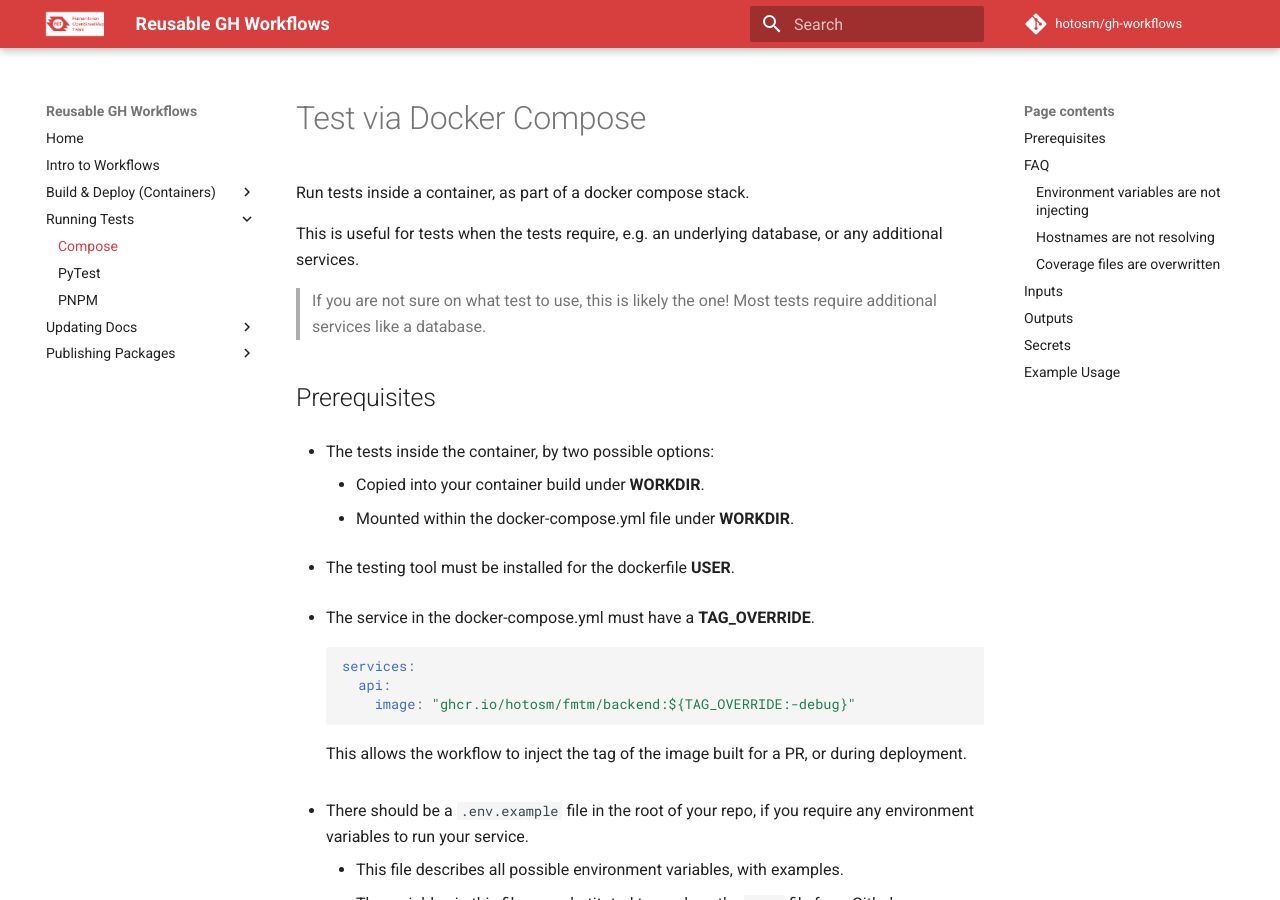
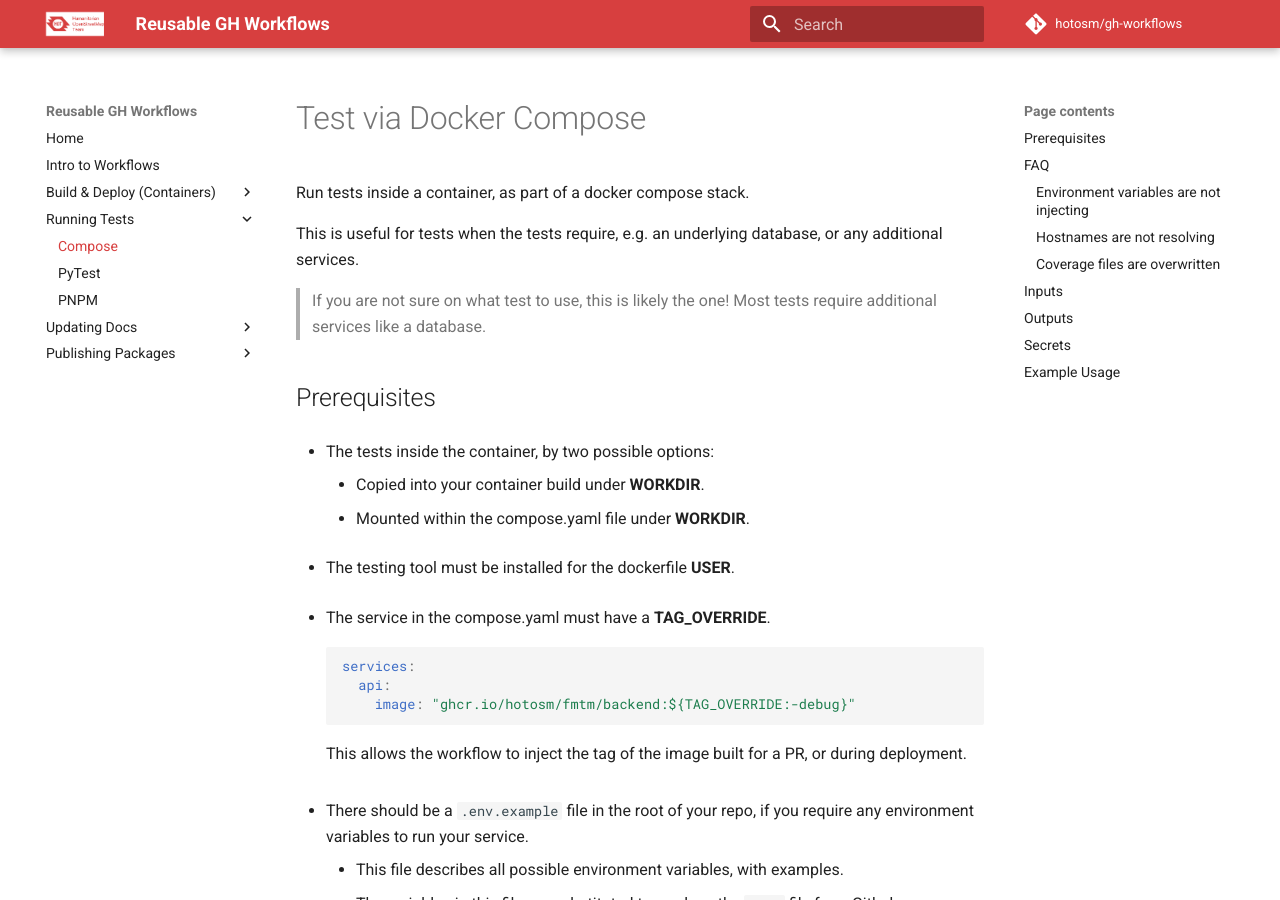
Before and after one commit to hotosm/gh-workflows, an MkDocs documentation site: the page built from docs/test_compose.md, in a window 1280 px wide and 900 px high. Built offline with MkDocs 1.6.1 and Material for MkDocs 9.7.7, drawn with Linux system fonts in a browser that asks for light colours; comment, search, counter and statistics services are not loaded; some of the changed text lies outside the part shown.

Commit message:
Update references to compose.yaml
Signed-off-by: casdal <141283367+casdal@users.noreply.github.com>

````diff
--- a/docs/test_compose.md
+++ b/docs/test_compose.md
@@ -14,11 +14,11 @@ underlying database, or any additional services.
 - The tests inside the container, by two possible options:
 
   - Copied into your container build under **WORKDIR**.
-  - Mounted within the docker-compose.yml file under **WORKDIR**.
+  - Mounted within the compose.yaml file under **WORKDIR**.
 
 - The testing tool must be installed for the dockerfile **USER**.
 
-- The service in the docker-compose.yml must have a **TAG_OVERRIDE**.
+- The service in the compose.yaml must have a **TAG_OVERRIDE**.
 
   ```yaml
   services:
@@ -155,7 +155,7 @@ services:
 | <a name="input_cache_extra_imgs"></a>[cache_extra_imgs](#input_cache_extra_imgs)                | string  | false    |                        | Space separated list of images <br>to cache on each run <br>(e.g. to avoid rate limiting).        |
 | <a name="input_cache_image"></a>[cache_image](#input_cache_image)                               | boolean | false    | `true`                 | Cache the built image, for <br>the next run. Default true.                                        |
 | <a name="input_compose_command"></a>[compose_command](#input_compose_command)                   | string  | false    |                        | The command to run for <br>the container. Default to built-in <br>image command.                  |
-| <a name="input_compose_file"></a>[compose_file](#input_compose_file)                            | string  | false    | `"docker-compose.yml"` | The docker compose file used <br>to run the test.                                                 |
+| <a name="input_compose_file"></a>[compose_file](#input_compose_file)                            | string  | false    | `"compose.yaml"` | The docker compose file used <br>to run the test.                                                 |
 | <a name="input_compose_service"></a>[compose_service](#input_compose_service)                   | string  | true     |                        | The docker compose service to <br>run the test against.                                           |
 | <a name="input_coverage"></a>[coverage](#input_coverage)                                        | boolean | false    | `false`                | Generate a coverage HTML report <br>(requires coverage.py installed).                             |
 | <a name="input_environment"></a>[environment](#input_environment)                               | string  | false    | `"test"`               | The environment to use for <br>testing.                                                           |
````
